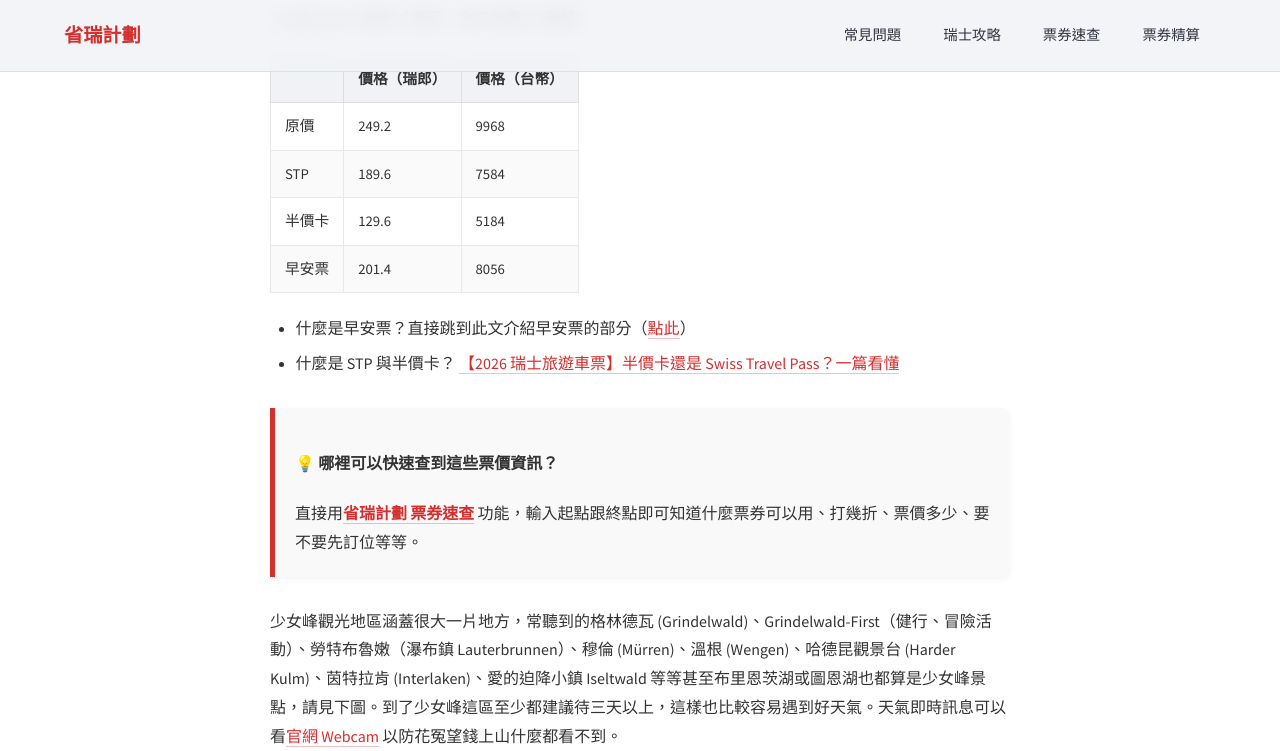
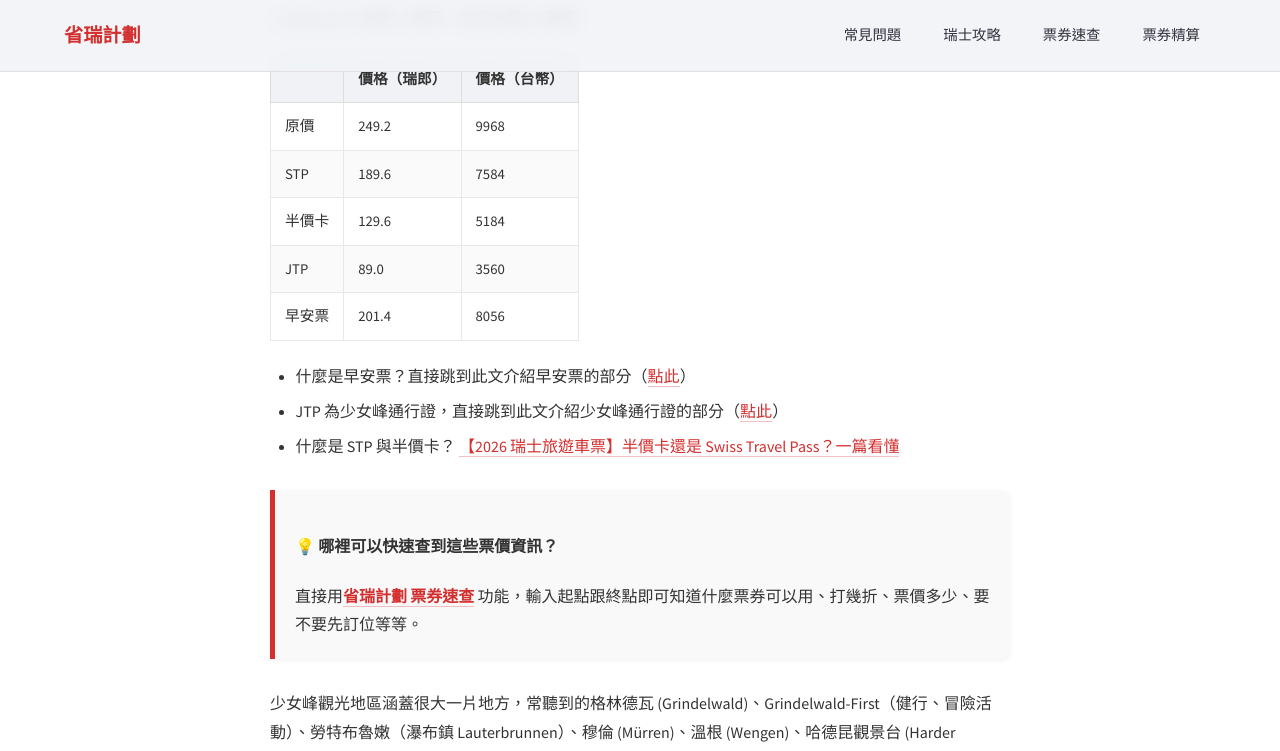
Before and after one commit to Chichinghsu/swisspro, a Jekyll site: the page built from _posts/2026-04-13-jungfrau-pass-guide.md, in a window 1280 px wide and 900 px high, scrolled down 2442 px, cut to the strip 0-751 px from the top of the window. Built offline with Jekyll 4.4.1, drawn with Linux system fonts in a browser that asks for light colours.

Commit message:
update jungfrau pass post

```diff
--- a/_posts/2026-04-13-jungfrau-pass-guide.md
+++ b/_posts/2026-04-13-jungfrau-pass-guide.md
@@ -249,9 +249,11 @@ calc();
 | 原價 | 249.2  | 9968 |
 | STP | 189.6 | 7584 |
 | 半價卡 | 129.6  | 5184 |
+| JTP | 89.0 | 3560 |
 | 早安票 | 201.4 | 8056 |
 
 - 什麼是早安票？直接跳到此文介紹早安票的部分（[點此](#goodmorning)）
+- JTP 為少女峰通行證，直接跳到此文介紹少女峰通行證的部分（[點此](#jtp)）
 - 什麼是 STP 與半價卡？ {% assign target_post = site.posts | where: "url", "/blog/stp-halbtax-guide/" | first %}
 <a href="{{ target_post.url }}" class="swiss-red-link">{{ target_post.title }}</a>
 
@@ -264,7 +266,7 @@ calc();
 少女峰觀光地區涵蓋很大一片地方，常聽到的格林德瓦 (Grindelwald)、Grindelwald-First（健行、冒險活動）、勞特布魯嫩（瀑布鎮 Lauterbrunnen）、穆倫 (Mürren)、溫根 (Wengen)、哈德昆觀景台 (Harder Kulm)、茵特拉肯 (Interlaken)、愛的迫降小鎮 Iseltwald 等等甚至布里恩茨湖或圖恩湖也都算是少女峰景點，請見下圖。到了少女峰這區至少都建議待三天以上，這樣也比較容易遇到好天氣。天氣即時訊息可以看[官網 Webcam](https://www.jungfrau.ch/en-gb/live/webcams/) 以防花冤望錢上山什麼都看不到。
 
 <figure>
-  <img src="{{ '/img/jungfrau/jungfrau_map.png' | relative_url }}" alt="少女峰地圖">
+  <img src="{{ '/img/jungfrau/jungfrau_map.webp' | relative_url }}" alt="少女峰地圖">
   <figcaption>少女峰地區景點地圖與地理位置，來源<a href="https://www.jungfrau.ch/en-gb/jungfrau-travel-pass/">少女峰官網</a></figcaption>
 </figure>
 
```
